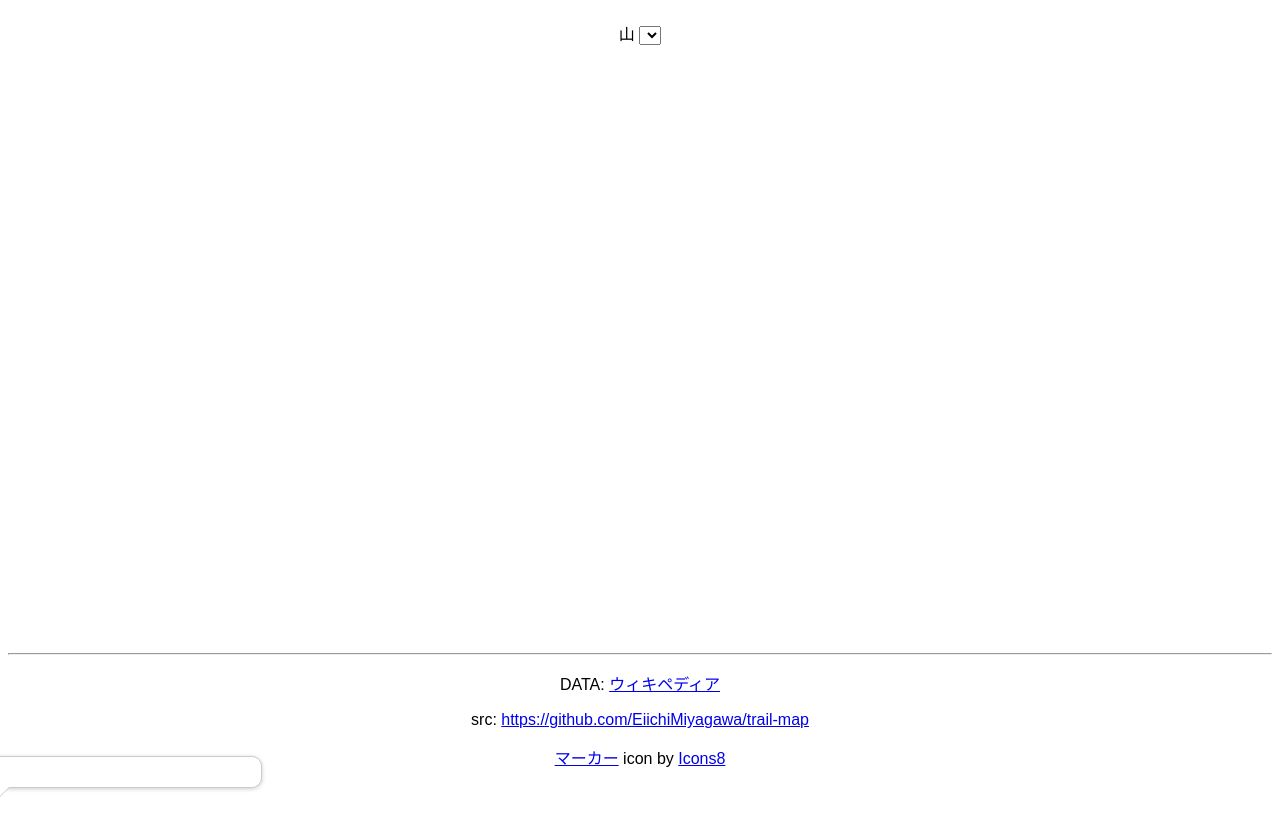
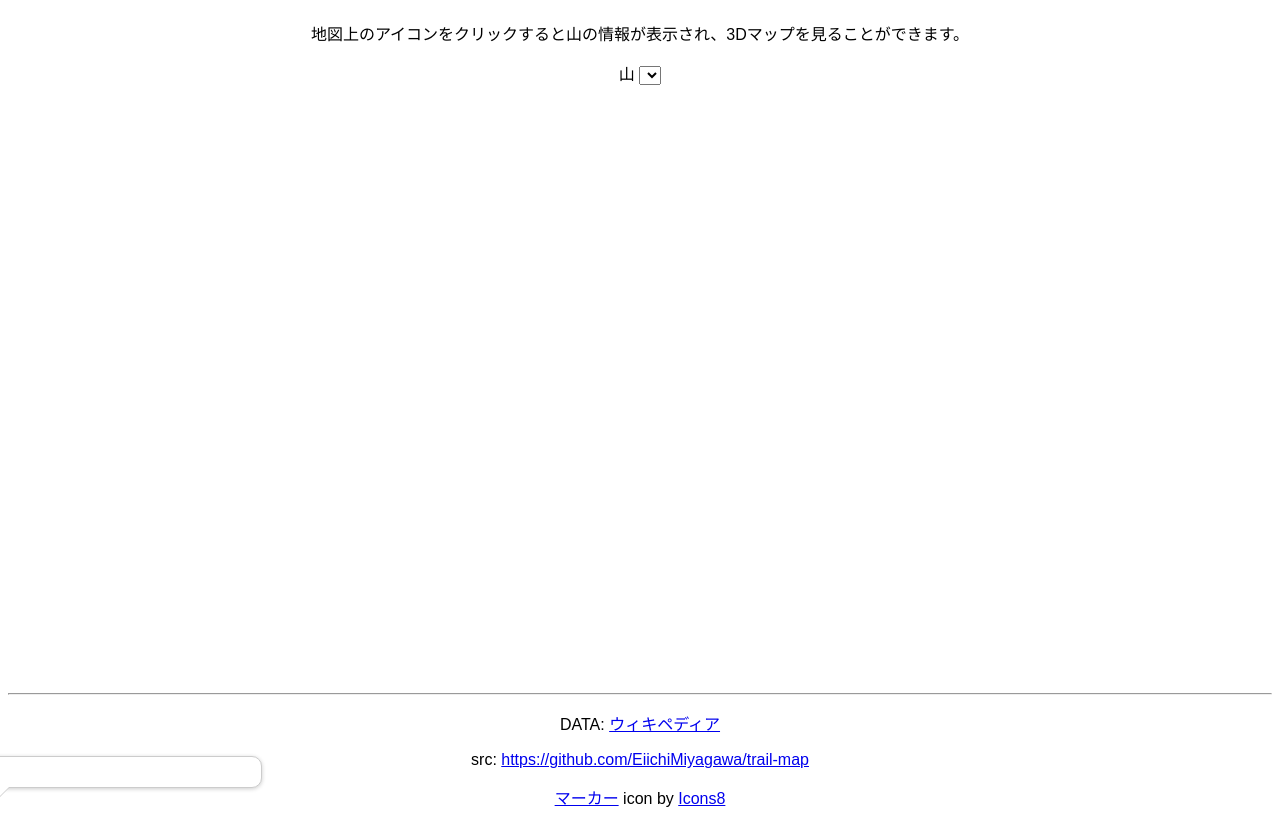
Before and after one commit to EiichiMiyagawa/trail-map, a plain HTML site: page index.html in a window 1280 px wide. Drawn offline with nearby package versions, Linux system fonts and the light colour scheme.

Commit message:
文言追加

```diff
--- a/index.html
+++ b/index.html
@@ -5,6 +5,7 @@
   <script src="https://cdn.jsdelivr.net/npm/geolib@3.3.3/lib/index.min.js"></script>
 </head><body>
   <h1 id=title></h1>
+  <p>地図上のアイコンをクリックすると山の情報が表示され、3Dマップを見ることができます。</p>
   <span>
     山
     <select id="select-mountain">
```
